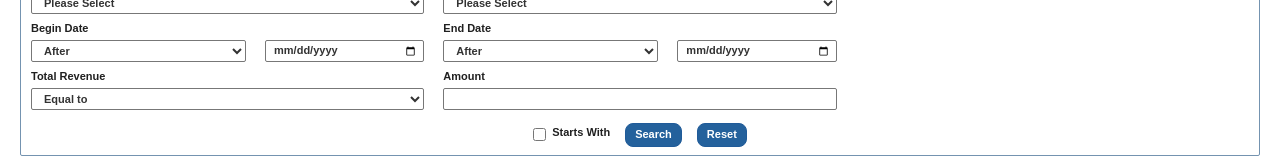
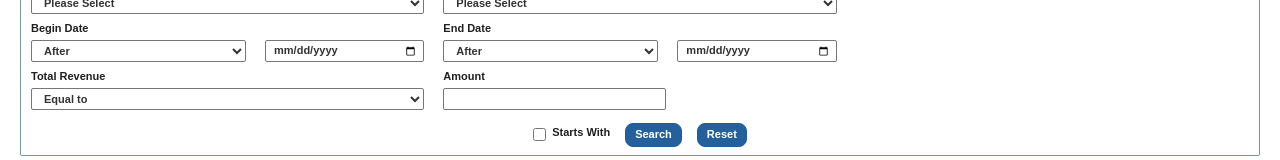
Before and after one commit to vamshitelu/client-project, an Angular app: page / in a window 1280 px wide. Shown: the part 271-431 px from the top of the page. Built offline with nearby package versions, Linux system fonts and the light colour scheme.

Commit message:
bug fix in revenue screen

```diff
--- a/src/app/revenue/pages/revenue.html
+++ b/src/app/revenue/pages/revenue.html
@@ -48,7 +48,7 @@
       </label>
 
       <label class="field"><span>Total Revenue</span><select formControlName="totalRevenueOperator"><option value="Equal to">Equal to</option><option value="Greater than">Greater than</option><option value="Less than">Less than</option></select></label>
-      <label class="field"><span>Amount</span><input type="text" formControlName="amount" /></label>
+      <label class="field amount-field"><span>Amount</span><input type="text" formControlName="amount" /></label>
     </div>
 
     <div class="form-actions">
--- a/src/app/revenue/pages/revenue.scss
+++ b/src/app/revenue/pages/revenue.scss
@@ -30,6 +30,8 @@ input:focus, select:focus { border-color: #24619c; outline: 2px solid #b9d5ef; o
 .date-field { grid-column: span 1; }
 .date-controls { display: grid; grid-template-columns: minmax(80px, 1.35fr) minmax(78px, 1fr); gap: 19px; }
 .date-controls input { padding-right: 5px; }
+.amount-field { display: grid; grid-template-columns: minmax(80px, 1.35fr) minmax(78px, 1fr); }
+.amount-field span, .amount-field input { grid-column: 1; }
 .form-actions { display: flex; align-items: center; justify-content: center; gap: 15px; margin-top: 13px; }
 .checkbox-label { display: inline-flex; align-items: center; gap: 6px; }
 .checkbox-label input { width: 13px; height: 13px; accent-color: #24619c; }
```
